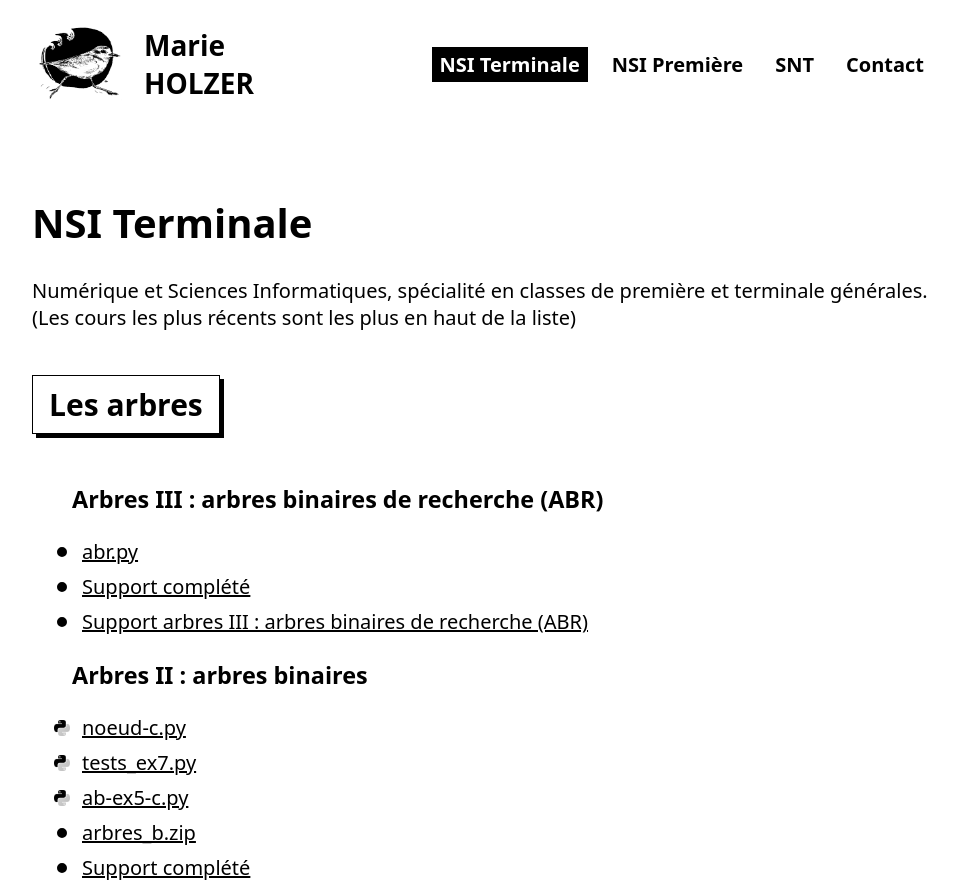
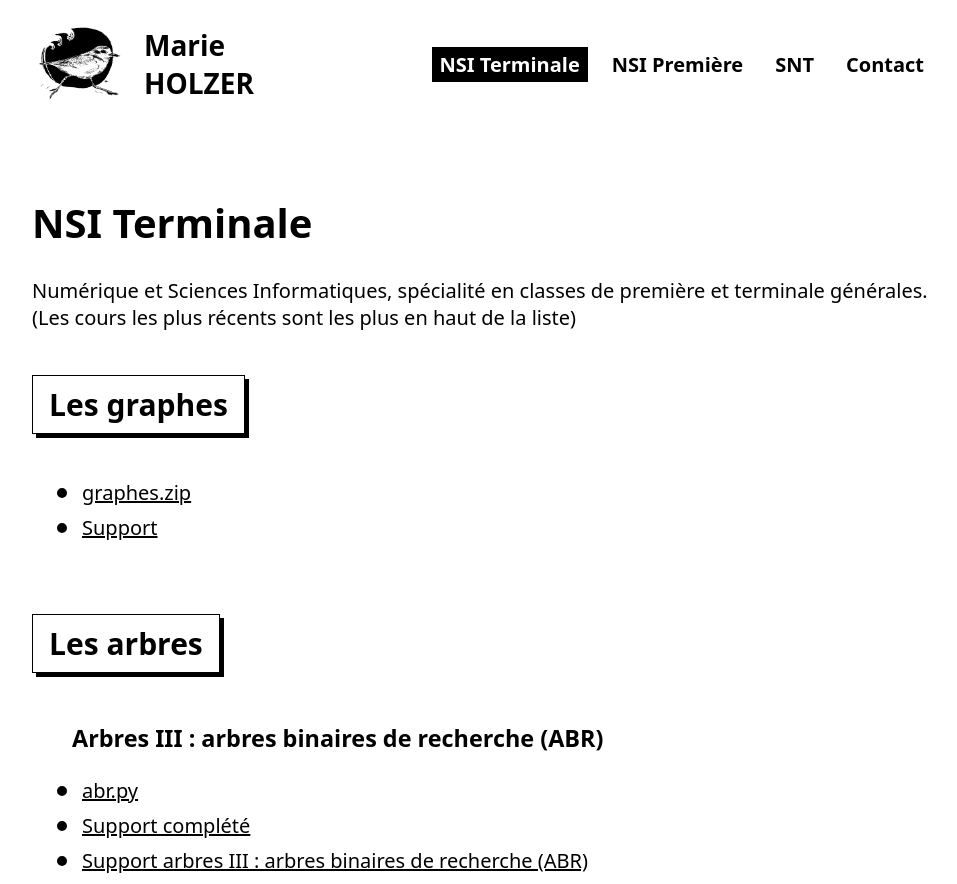
Before and after one commit to holzermarie/holzermarie.github.io, a plain HTML site: page nsi_term.html in a window 1280 px wide. Shown: the top 884 px of the page, without its empty margins (158-1115 px from the left). Drawn offline with Linux system fonts and the light colour scheme.

Commit message:
[tnsi] graphes

```diff
--- a/nsi_term.html
+++ b/nsi_term.html
@@ -73,14 +73,15 @@
             </section> -->
 
 
-            <!-- <section class="chapter">
+            <section class="chapter">
                 <h2>Les graphes</h2>
                 <ul>
-                    <li><a href="data/term/graphes.pdf">Support complété</a></li>
+                    <!-- <li><a href="data/term/graphes-c.pdf">Corrigé</a></li> -->
+                    <!-- <li><a href="data/term/graphes.pdf">Support complété</a></li> -->
                     <li><a href="data/term/src/graphes.zip">graphes.zip</a></li>
                     <li><a href="data/term/graphes-e.pdf">Support</a></li>
                 </ul>
-            </section> -->
+            </section>
 
             <section class="chapter">
                 <h2>Les arbres</h2>
```
Also changed, not shown: 4 other files.
